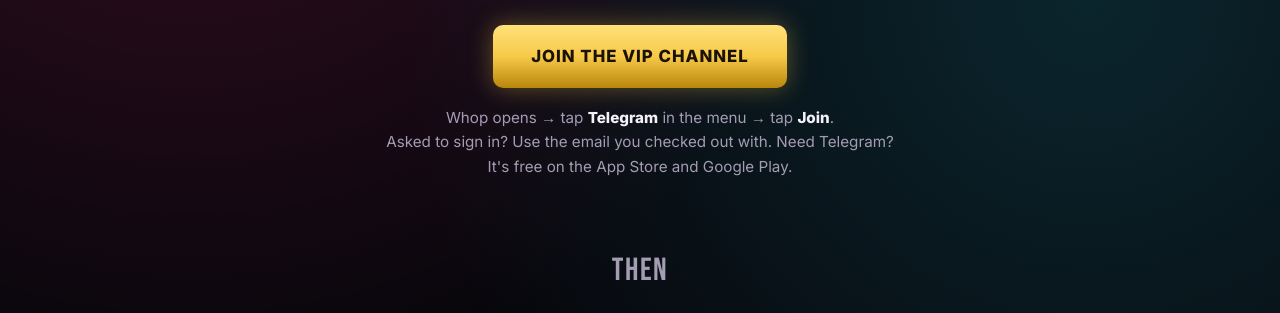
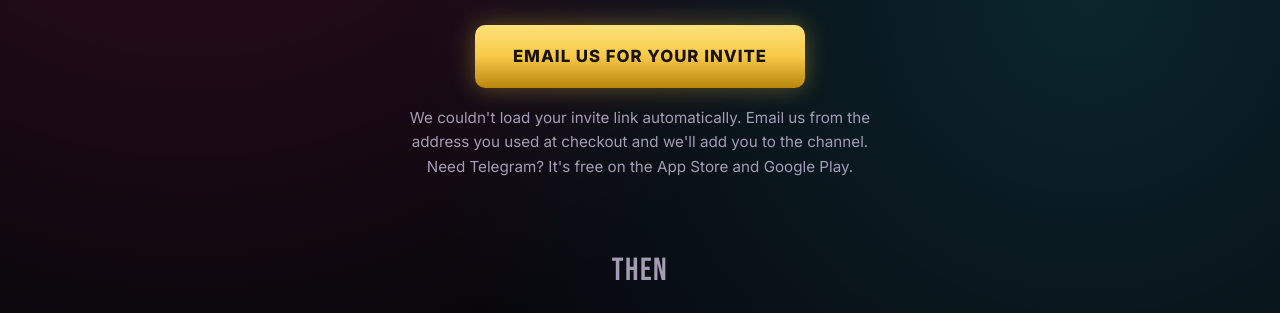
Before and after one commit to hapakolea/WarlockWinners, a plain HTML site: page welcome.html in a window 1280 px wide. Shown: the part 467-780 px from the top of the page. Drawn offline with Linux system fonts and the light colour scheme.

Commit message:
Welcome page: fall back to emailing support instead of the Whop hub
Buyers hitting the fallback landed on Whop with nowhere to go. The
fallback button now opens an email to support with the receipt number
in the subject.

Co-Authored-By: Claude Opus 5.5 <noreply@anthropic.com>
Claude-Session: https://claude.ai/code/session_01SjP1uM7hjEb2ZEPgcvG3DA

```diff
--- a/welcome.html
+++ b/welcome.html
@@ -57,15 +57,16 @@
       <div class="check" aria-hidden="true">✓</div>
       <h1><span class="neon">You're In.</span><br><span class="goldtxt">Welcome To VIP</span></h1>
       <p class="lead">Thanks for joining Warlock Winners. Your order is complete. <strong>One step left:</strong> join the private Telegram channel where the picks are posted.</p>
-      <!-- Fallback (no JS, no receipt, or join service down): the Whop hub. The script below swaps in a direct one-person Telegram link. -->
-      <a id="join" class="btn btn-big" href="https://whop.com/warlock-winners/">Join The VIP Channel</a>
-      <p id="how" class="how">Whop opens → tap <strong>Telegram</strong> in the menu → tap <strong>Join</strong>.<br>
-        Asked to sign in? Use the email you checked out with. Need Telegram? It's free on the App Store and Google Play.</p>
+      <!-- Fallback (no JS, no receipt, or join service down): email support. The script below swaps in a direct one-person Telegram link. -->
+      <a id="join" class="btn btn-big" href="mailto:BettingSzn@warlockwinners.com?subject=VIP%20Telegram%20invite">Email Us For Your Invite</a>
+      <p id="how" class="how">We couldn't load your invite link automatically. Email us from the address you used at checkout and we'll add you to the channel.<br>
+        Need Telegram? It's free on the App Store and Google Play.</p>
       <script>
-        // Set to the Cloudflare Worker URL (join-worker/README.md). Empty = keep the Whop fallback above.
+        // Set to the Cloudflare Worker URL (join-worker/README.md). Empty = keep the email fallback above.
         const JOIN_API = 'https://warlock-join.hippest-hapa.workers.dev';
         const receipt = new URLSearchParams(location.search).get('receipt_id') || new URLSearchParams(location.search).get('payment_id');
         const btn = document.getElementById('join'), how = document.getElementById('how');
+        if (receipt) btn.href += encodeURIComponent(' (receipt ' + receipt + ')');
         if (JOIN_API && receipt) {
           const fallback = btn.outerHTML + how.outerHTML;
           btn.textContent = 'Getting your invite…';
@@ -83,7 +84,7 @@
                 how.innerHTML = '<strong>You\'re already in the channel.</strong> Open Telegram to see the picks.';
               } else throw new Error(d.error);
             })
-            .catch((e) => { how.remove(); btn.outerHTML = fallback; document.getElementById('how').insertAdjacentHTML('beforeend', '<br>Trouble? Email us and we\'ll get you in. <small>(code: ' + String(e.message).replace(/[^\w .:-]/g, '').slice(0, 40) + ')</small>'); });
+            .catch((e) => { how.remove(); btn.outerHTML = fallback; document.getElementById('how').insertAdjacentHTML('beforeend', ' <small>(code: ' + String(e.message).replace(/[^\w .:-]/g, '').slice(0, 40) + ')</small>'); });
         }
       </script>
     </section>
```
Also changed, not shown: join-worker/README.md.
